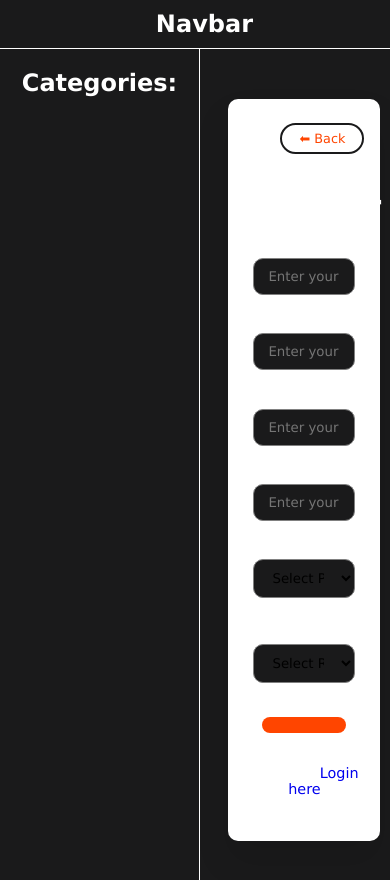
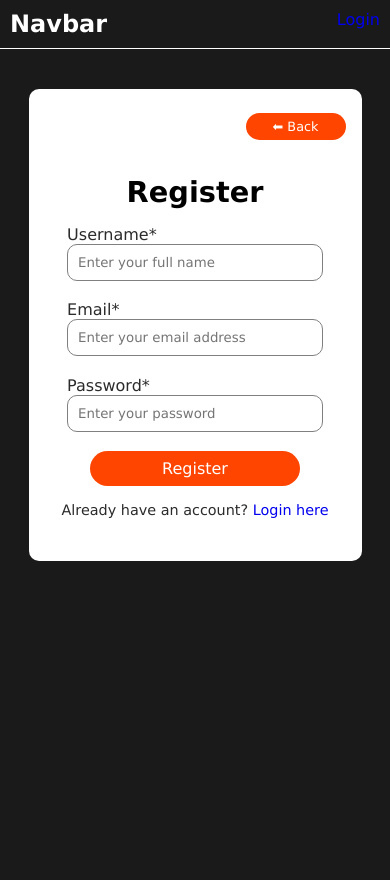
Before and after one commit to MariamA3/Assignment2-IDG2001, a React (Create React App) app in the folder frontend/: page /register in a window 390 px wide. Shown: the top 880 px of the page. After the commit the page ends 844 px from the top, so only its background shows below. Built offline with nearby package versions, Linux system fonts and the light colour scheme.

Commit message:
Fixed login and register styling and media queries

```diff
--- a/frontend/public/index.html
+++ b/frontend/public/index.html
@@ -2,12 +2,12 @@
 <html lang="en">
   <head>
     <meta charset="utf-8" />
-    <link rel="icon" href="%PUBLIC_URL%/favicon.ico" />
+    <link rel="icon" href="%PUBLIC_URL%/reddit-favicon.png" />
     <meta name="viewport" content="width=device-width, initial-scale=1" />
     <meta name="theme-color" content="#000000" />
     <meta
       name="description"
-      content="Web site created using create-react-app"
+      content="Reddit Clone built with React, Node, python, and mysql"
     />
     <link rel="apple-touch-icon" href="%PUBLIC_URL%/logo192.png" />
     <!--
@@ -24,7 +24,7 @@
       work correctly both with client-side routing and a non-root public URL.
       Learn how to configure a non-root public URL by running `npm run build`.
     -->
-    <title>React App</title>
+    <title>Reddit - Dive into anything</title>
   </head>
   <body>
     <noscript>You need to enable JavaScript to run this app.</noscript>
--- a/frontend/src/components/Navbar.js
+++ b/frontend/src/components/Navbar.js
@@ -1,9 +1,13 @@
+import { Link } from 'react-router-dom';
 import "../styles/Navbar.css";
 
 function Navbar() {
     return (
         <nav className="navbar">
             <h1>Navbar</h1>
+            {/* User can log in the idea is that the user has to log in to post something for a category */}
+            {/* Should probably allow the user to go to a profile page if they're logged in */}
+            <p><Link to="/login">Login</Link></p>
         </nav>
     );
 }
--- a/frontend/src/components/Sidebar.js
+++ b/frontend/src/components/Sidebar.js
@@ -4,6 +4,8 @@ function Sidebar() {
     return (
         <aside className="sidebar">
         <h2>Categories:</h2>
+        {/* Add the fetching for categories here and display them let the user press a category and user will then
+        see all the posts in that category on the home page */}
         </aside>
     );
 }
--- a/frontend/src/pages/Home.js
+++ b/frontend/src/pages/Home.js
@@ -2,6 +2,9 @@ function Home() {
     return (
         <div>
             <h1>Home</h1>
+            <p>Recent posts in dogs:</p>
+            {/* Here vi can insert the posts for a category */}
+            {/* I dont know which one we should show when the user first load*/}
         </div>
     );
 }
--- a/frontend/src/pages/Login.js
+++ b/frontend/src/pages/Login.js
@@ -2,7 +2,7 @@ import React, { useState } from "react";
 import { useNavigate, Link } from "react-router-dom";
 import "../styles/Auth.css";
 
-
+// I have comment out some functionality will be implemented when we have a working backends
 function Login() {
   const [email, setEmail] = useState("");
   const [password, setPassword] = useState("");
@@ -84,7 +84,7 @@ function Login() {
             />
           </div>
 
-          <button type="submit"></button>
+          <button type="submit">Login</button>
         </form>
         <p>
           Don't have an account? <Link to="/register">Register here</Link>
--- a/frontend/src/pages/Register.js
+++ b/frontend/src/pages/Register.js
@@ -2,15 +2,13 @@ import React, { useState } from "react";
 import { useNavigate, Link } from "react-router-dom";
 import "../styles/Auth.css";
 
+// I have comment out some functionality will be implemented when we have a working backend
 function Register() {
   // State to hold form data for all fields
   const [formData, setFormData] = useState({
-    fullName: "",
+    username: "",
     email: "",
     password: "",
-    department: "",
-    position: "",
-    role: "",
   });
   /*
   const [isSubmitting, setIsSubmitting] = useState(false);
@@ -29,10 +27,9 @@ function Register() {
   const validateForm = () => {
     // Required fields check
     if (
-      !formData.fullName ||
+      !formData.username ||
       !formData.email ||
       !formData.password ||
-      !formData.role
     ) {
       return false;
     }
@@ -88,12 +85,12 @@ function Register() {
         <h2>Register</h2>
         <form noValidate>
           <div>
-            <label htmlFor="fullName">Full Name*</label>
+            <label htmlFor="username">Username*</label>
             <input
               type="text"
-              id="fullName"
-              name="fullName"
-              value={formData.fullName}
+              id="username"
+              name="username"
+              value={formData.username}
               onChange={handleChange}
               placeholder="Enter your full name"
               required
@@ -123,46 +120,7 @@ function Register() {
               required
             />
           </div>
-          <div>
-            <label htmlFor="department">Department</label>
-            <input
-              type="text"
-              id="department"
-              name="department"
-              value={formData.department}
-              onChange={handleChange}
-              placeholder="Enter your department"
-            />
-          </div>
-          <div>
-            <label htmlFor="position">Position</label>
-            <select
-              id="position"
-              name="position"
-              value={formData.position}
-              onChange={handleChange}
-            >
-              <option value="">Select Position</option>
-              <option value="student">Student</option>
-              <option value="teacher">Teacher</option>
-              <option value="tA">TA</option>
-              <option value="other">Other</option>
-            </select>
-          </div>
-          <div>
-            <label htmlFor="role">Role*</label>
-            <select
-              id="role"
-              name="role"
-              value={formData.role}
-              onChange={handleChange}
-            >
-              <option value="">Select Role</option>
-              <option value="admin">Admin</option>
-              <option value="user">User</option>
-            </select>
-          </div>
-          <button type="submit">
+          <button type="submit">Register
           </button>
         </form>
         <p>
--- a/frontend/src/styles/Auth.css
+++ b/frontend/src/styles/Auth.css
@@ -1,7 +1,3 @@
-body {
-    background: var(--background-color);
-}
-
 .register-login-wrapper {
     display: flex;
     flex-direction: column;
@@ -11,8 +7,8 @@ body {
     padding: 1.5rem 1rem;
     margin: 30px auto;
     background: var(--white);
+    color: var(--dark-grey);
     border-radius: 10px;
-    box-shadow: 0 20px 35px rgba(0, 0, 0, 0.1);
 }
 
 .register-login-content {
@@ -34,7 +30,7 @@ body {
 
 .register-login-wrapper h2 {
     font-size: 1.8rem;
-    color: var(--black);
+    color: black;
     margin-bottom: 1rem;
 }
 
@@ -60,11 +56,15 @@ body {
     width: 85%;
     outline: none;
     border: 1px solid var(--grey);
-    background: var(--background-color);
-    padding: 10px 14px;
-    margin-bottom: 8px;
+    padding: 10px;
+    margin-bottom: 10px;
     border-radius: 10px;
     cursor: pointer;
+}
+
+.register-login-wrapper form input:focus,
+.register-login-wrapper form select:focus {
+    border-color: var(--background-color-dark);
 }
 
 .register-login-wrapper button {
@@ -77,7 +77,6 @@ body {
     background: var(--button-color);
     color: var(--white);
     cursor: pointer;
-    transition: background-color 0.3s;
 }
 
 .register-login-wrapper .back-to-home-btn {
@@ -86,17 +85,15 @@ body {
     max-width: 100px;
     border-radius: 20px;
     outline: none;
-    border: 2px solid var(--background-color);
-    background: transparent;
-    color: var(--button-color);
+    color: var(--white);
     cursor: pointer;
     transition: background-color 0.3s, color 0.3s;
 }
 
 .register-login-wrapper .back-to-home-btn:hover,
-.register-login-wrapper .back-to-home-btn:active {
-    background: var(--button-color);
-    color: var(--white);
+.register-login-wrapper .back-to-home-btn:active,
+.register-login-wrapper button:hover {
+    background: var(--button-color-dark);
 }
 
 @media (max-width: 600px) {
--- a/frontend/src/styles/Index.css
+++ b/frontend/src/styles/Index.css
@@ -11,12 +11,20 @@
 body {
     background-color: var(--background-color);
     color: var(--white);
-
 }
 
 :root {
+    /* Main theme colors */
     --background-color: #1A1A1B;
     --grey: #808080;
     --white: #ffffff;
     --button-color: #FF4500;
+
+    /* Dark theme colors */
+    --background-color-dark: #1A1A1B;
+    --text-color-light: #ffffff;
+    --dark-grey: #2B2B2B;
+    --input-background-dark: #2B2B2B;
+    --button-color-dark: #962902;
+    --button-hover-color-dark: #641a02;
 }
--- a/frontend/src/styles/Layout.css
+++ b/frontend/src/styles/Layout.css
@@ -13,3 +13,14 @@
 .main-content {
     padding: 20px;
 }
+
+/* Styles for screens smaller than 600px (typical breakpoint for mobile devices) */
+@media (max-width: 600px) {
+    .content-container {
+        grid-template-columns: 1fr;
+    }
+
+    .main-content {
+        padding: 10px;
+    }
+}
--- a/frontend/src/styles/Navbar.css
+++ b/frontend/src/styles/Navbar.css
@@ -1,5 +1,10 @@
 .navbar {
-    text-align: center;
+    display: flex;
     padding: 10px;
     border-bottom: 1px solid var(--white);
+    justify-content: space-between;
 }
+
+.navbar a:visited {
+    color: var(--white);
+}
--- a/frontend/src/styles/Sidebar.css
+++ b/frontend/src/styles/Sidebar.css
@@ -2,4 +2,15 @@
     text-align: center;
     border-right: 1px solid var(--white);
     padding: 20px;
-  }
+}
+
+/* Styles for screens smaller than 600px */
+@media (max-width: 600px) {
+    .sidebar {
+        display: none;
+    }
+
+    .hamburger {
+        display: block;
+    }
+}
```
Also changed, not shown: frontend/public/reddit-favicon.png (added).
